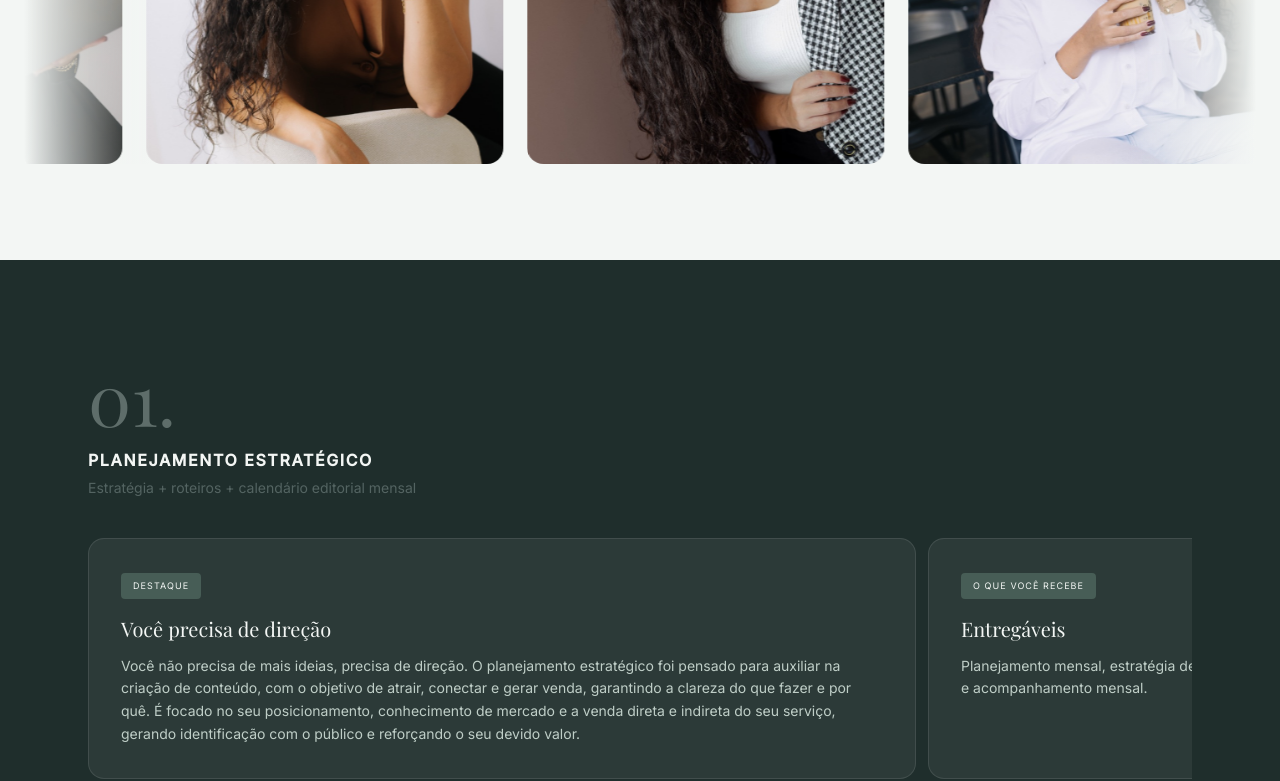
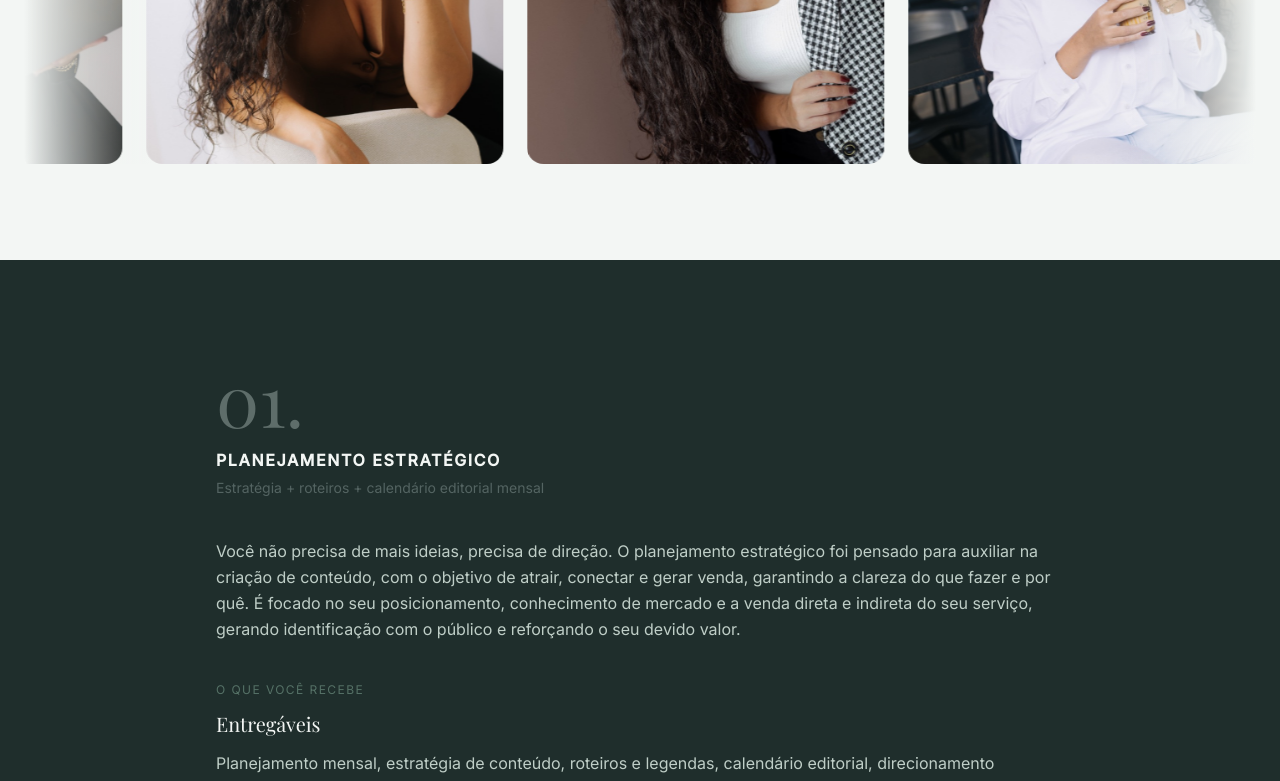
Before and after one commit to LeonardoKlaser/GabayCo, a Next.js app: page / in a window 1280 px wide. Shown: the part 2000-2781 px from the top of the page. Built offline with nearby package versions, Linux system fonts and the light colour scheme.

Commit message:
feat: render service 01 with ServiceTextFree layout

```diff
--- a/src/app/page.tsx
+++ b/src/app/page.tsx
@@ -1,6 +1,7 @@
 import Hero from "@/components/Hero";
 import ServicesGrid from "@/components/ServicesGrid";
 import ServiceCarousel from "@/components/ServiceCarousel";
+import ServiceTextFree from "@/components/ServiceTextFree";
 import ContentPillars from "@/components/ContentPillars";
 import Feedbacks from "@/components/Feedbacks";
 import AboutMe from "@/components/AboutMe";
@@ -16,9 +17,13 @@ export default function Home() {
       <Hero />
       <ServicesGrid />
       <Portfolio />
-      {CAROUSEL_SERVICES.map((service) => (
-        <ServiceCarousel key={service.id} service={service} />
-      ))}
+      {CAROUSEL_SERVICES.map((service, index) =>
+        index === 0 ? (
+          <ServiceTextFree key={service.id} service={service} />
+        ) : (
+          <ServiceCarousel key={service.id} service={service} />
+        )
+      )}
       <ContentPillars />
       <Feedbacks />
       <AboutMe />
```
